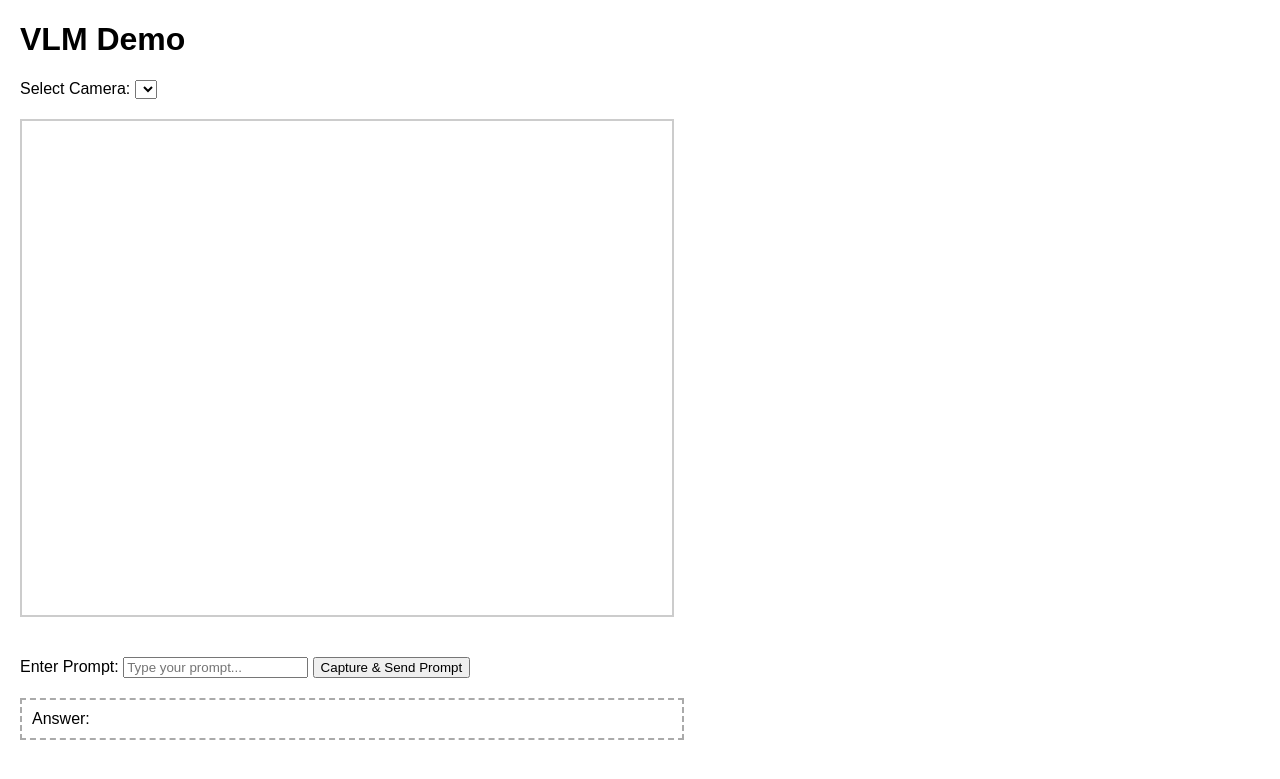
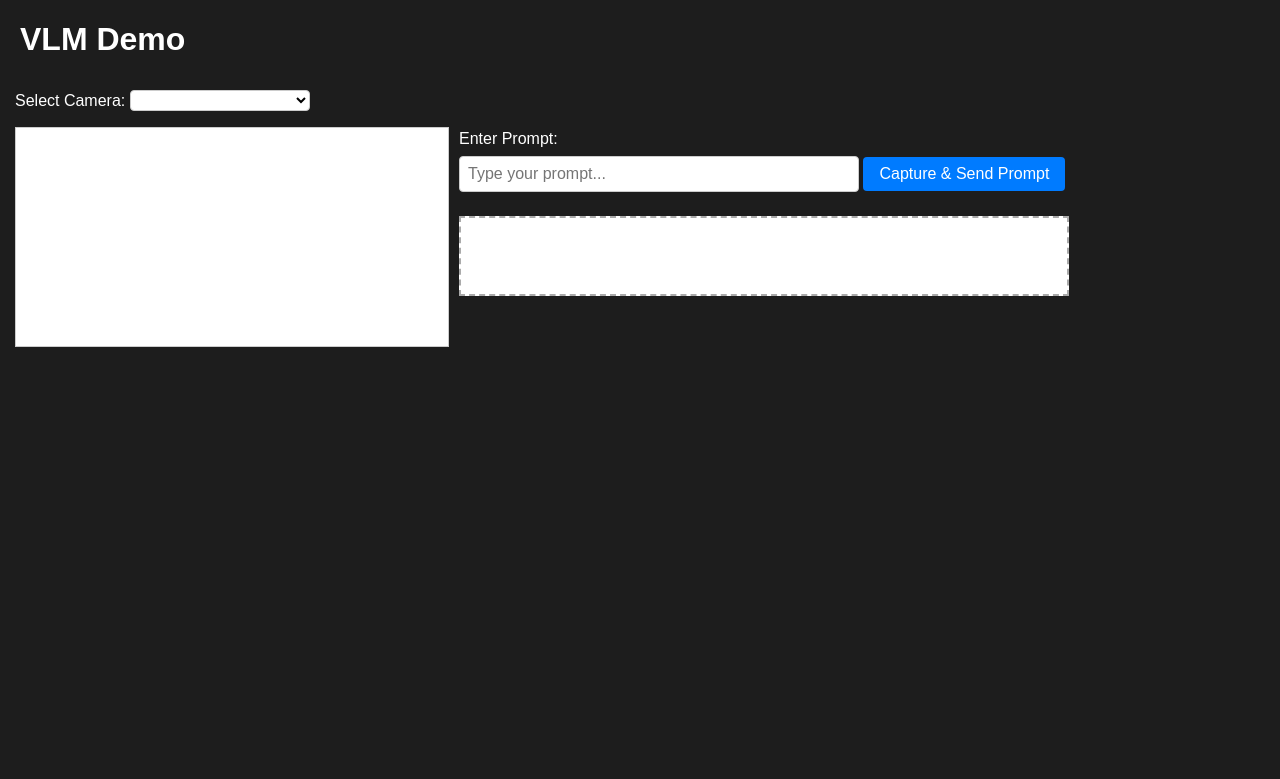
Before and after one commit to cbbalanquit/vlm-web-app, a Flask app: page / in a window 1280 px wide. Shown: the top 779 px of the page. Run offline with Flask 3, Linux system fonts and the light colour scheme; lists and menus that the app fills with data are empty.

Commit message:
update design

```diff
--- a/app/static/script.js
+++ b/app/static/script.js
@@ -113,7 +113,17 @@ document.addEventListener("DOMContentLoaded", function() {
           console.error("Server Error:", data.error);
           answerBox.innerText = "Error: " + data.error;
         } else {
-          answerBox.innerText = data.answer;
+          let finalText = data.answer;
+
+          const assistantIndex = finalText.indexOf("Assistant:");
+          if (assistantIndex !== -1) {
+            finalText = finalText.substring(assistantIndex);
+          }
+
+          finalText = "Prompt: " + prompt + "\n\n" + finalText;
+          finalText = finalText.replace("Assistant:", "Response:");
+
+          answerBox.innerText = finalText;
         }
       })
       .catch(err => {
--- a/app/static/style.css
+++ b/app/static/style.css
@@ -1,24 +1,141 @@
-/* style.css */
-
+/* ----- Global Styles ----- */
 body {
   font-family: Arial, sans-serif;
   margin: 20px;
+  background-color: #1d1d1d;  /* dark background */
+  color: #ffffff;
+}
+
+h1 {
+  margin-bottom: 2rem;
+}
+
+/*
+   ---- MOBILE-FIRST APPROACH ----
+   By default, stack (single column).
+   Then for screens >= 768px, switch to row (two columns).
+*/
+
+/* Default: single column (vertical) */
+#main-container {
+  display: flex;
+  flex-direction: column;
+  gap: 10px;
+  justify-content: center;
+  align-items: flex-start;
+}
+
+/* For screens >= 768px, switch to side-by-side */
+@media (min-width: 600px) {
+  #main-container {
+    flex-direction: row;       /* two columns side by side */
+    align-items: flex-start;
+  }
+
+  /* Camera ~30%, Prompt & Answer ~70% */
+  #camera-section {
+    flex: 0 0 35%;
+    box-sizing: border-box;
+  }
+
+  #prompt-and-answer-section {
+    flex: 0 0 65%;
+    box-sizing: border-box;
+  }
+}
+
+/* ----- Camera Section ----- */
+#camera-section > div {
+  margin-bottom: 1rem;
+}
+
+#cameraSelect {
+  font-size: 1rem;
+  border: 1px solid #ccc;
+  border-radius: 4px;
+  min-width: 180px;
+  outline: none;
+  background-color: #fff;
+  cursor: pointer;
+  color: #000;
 }
 
 #video-container {
-    margin: 20px 0;
-    border: 2px solid #ccc;
-    display: inline-block;
-    padding: 5px;
+  border: 1px solid #ccc;
+  padding: 2px;
+  background-color: #fff;
+  width: 100%;
+  max-width: 100%;
+  box-sizing: border-box;
 }
 
-  #prompt-section {
-    margin: 20px 0;
+#video {
+  display: block;
+  width: 100%;
+  height: auto;  /* preserve aspect ratio */
 }
 
+/* ----- Prompt & Answer Section ----- */
+#prompt-section {
+  margin-top: 2.5rem;
+}
+
+#prompt-section label {
+  display: block;
+  margin-bottom: 0.5rem;
+}
+
+#promptInput {
+  width: 100%;
+  max-width: 400px; /* optional: a limit on wide screens */
+  padding: 0.5rem;
+  font-size: 1rem;
+  border: 1px solid #ccc;
+  border-radius: 4px;
+  outline: none;
+  margin-bottom: 0.5rem;
+  box-sizing: border-box;
+  color: #000;
+}
+
+#captureButton {
+  background-color: #007bff;
+  color: #fff;
+  border: none;
+  font-size: 1rem;
+  padding: 0.5rem 1rem;
+  border-radius: 4px;
+  cursor: pointer;
+  transition: background-color 0.2s ease-in-out;
+}
+
+#captureButton:hover {
+  background-color: #0056b3;
+}
+
+/* ----- Answer Section ----- */
 #answer-section {
-    margin-top: 20px;
+  margin-top: 1rem;
+}
+
+#answer-section label {
+  font-weight: bold;
+  display: inline-block;
+  margin-bottom: 0.5rem;
+}
+
+#answerBox {
   border: 2px dashed #aaa;
+  background-color: #fff;
   padding: 10px;
-    width: 640px;
+  min-height: 80px;
+  max-width: 610px;        /* remove any fixed max-width constraints */
+  box-sizing: border-box;
+  overflow-wrap: break-word;
+  line-height: 1.2;
+  color: #000;
 }
+
+#answerBox p {
+  margin: 1rem 1; /* reduce paragraph margin */
+}
--- a/app/templates/index.html
+++ b/app/templates/index.html
@@ -7,19 +7,19 @@
 </head>
 <body>
   <h1>VLM Demo</h1>
-
-  <!-- Camera selection dropdown -->
+  <!--2 columns: Camera Section and Prompt & Answer Section-->
+  <div id="main-container">
+    <div id="camera-section">
       <div>
         <label for="cameraSelect">Select Camera:</label>
         <select id="cameraSelect"></select>
       </div>
-
-  <!-- Video preview -->
       <div id="video-container">
-    <video id="video" width="640" height="480" autoplay playsinline></video>
+        <video id="video" autoplay playsinline></video>
+      </div>
     </div>
 
-  <!-- Prompt and answer section -->
+    <div id="prompt-and-answer-section">
       <div id="prompt-section">
         <label for="promptInput">Enter Prompt:</label>
         <input type="text" id="promptInput" placeholder="Type your prompt..." />
@@ -28,8 +28,9 @@
       </div>
 
       <div id="answer-section">
-    <label>Answer:</label>
         <div id="answerBox"></div>
+      </div>
+    </div>
   </div>
 
   <script src="{{ url_for('static', filename='script.js') }}"></script>
--- a/run.py
+++ b/run.py
@@ -3,4 +3,4 @@ from app import create_app
 app = create_app()
 
 if __name__ == '__main__':
-    app.run(host="0.0.0.0", port=5000, debug=False)
+    app.run(host="0.0.0.0", port=5000, debug=True)
```
Lines whose indentation alone changed are shown as unchanged.
